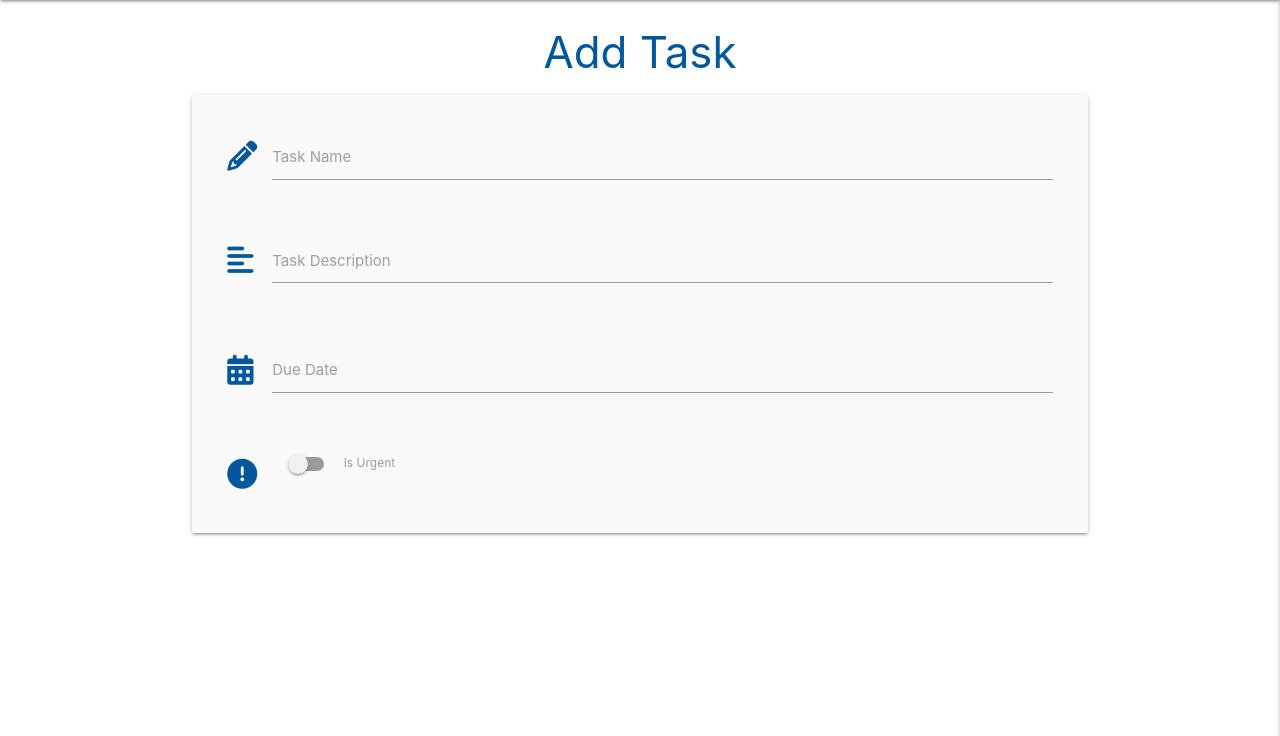
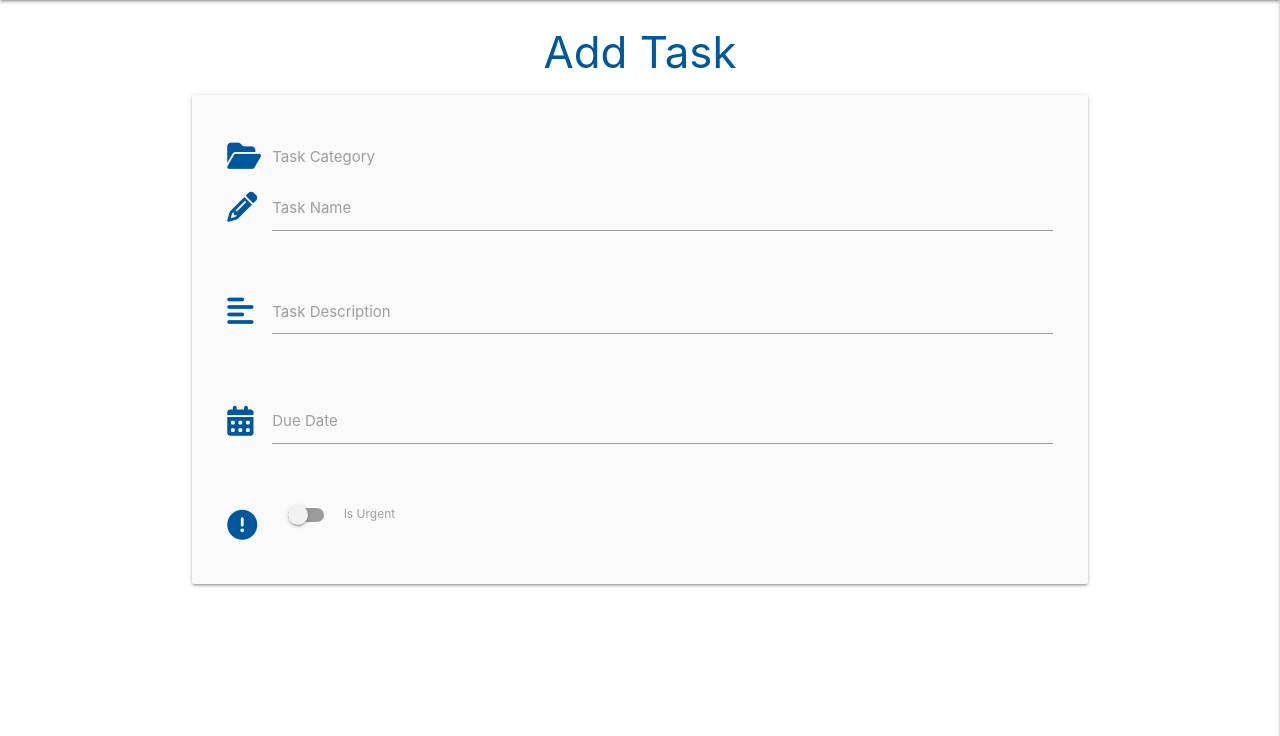
Before and after one commit to TaherCCG/task-manager-project-mongodb, a Python web app: template templates/add_task.html in a window 1280 px wide. Shown: the part 64-800 px from the top of the page. Run offline with Jinja, Linux system fonts and the light colour scheme; the template is opened without the code that fills it, so the values that code supplies are empty.

Commit message:
Add dropdown select for form

```diff
--- a/templates/add_task.html
+++ b/templates/add_task.html
@@ -5,6 +5,18 @@
 
     <div class="row card-panel grey lighten-5">
         <form class="col s12" method="POST" action="">
+            <div class="row">
+				<div class="input-field col s12">
+                    <i class="fas fa-folder-open prefix light-blue-text text-darken-4"></i>
+					<select id="category_name" name="category_name" class="validate" required>
+                        <option value="" disabled selected>Choose Category</option>
+                        {% for category in categories %}
+                            <option value="{{ category.category_name }}">{{ category.category_name }}</option>
+                        {% endfor %}
+                    </select>
+					<label for="category_name">Task Category</label>
+				</div>
+			</div>
             <div class="row">
                 <div class="input-field col s12">
                     <i class="fas fa-pencil-alt prefix light-blue-text text-darken-4"></i>
```
